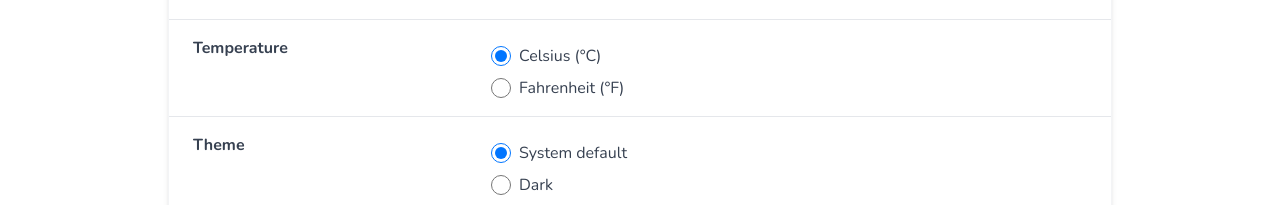
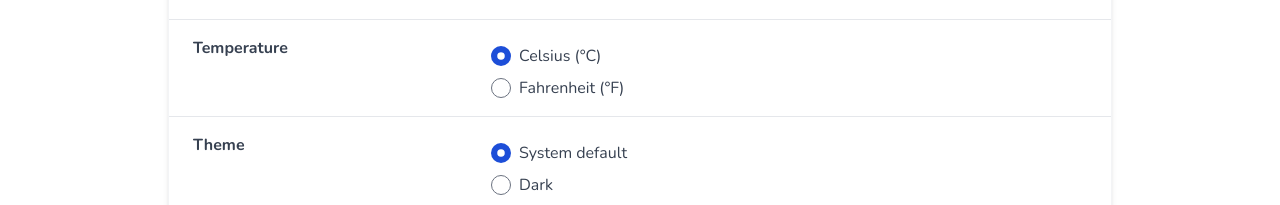
Before and after one commit to ar-rohman/glow, a Vue app: page /setting in a window 1280 px wide. Shown: the part 202-407 px from the top of the page. Built offline with nearby package versions, Linux system fonts and the light colour scheme.

Commit message:
style: fix radio button dark mode

```diff
--- a/package.json
+++ b/package.json
@@ -8,6 +8,7 @@
     "lint": "vue-cli-service lint"
   },
   "dependencies": {
+    "@tailwindcss/forms": "^0.3.4",
     "core-js": "^3.6.5",
     "idb": "^6.1.4",
     "register-service-worker": "^1.7.1",
--- a/src/views/Setting.vue
+++ b/src/views/Setting.vue
@@ -55,14 +55,22 @@
                             <div class="flex flex-col">
                                 <div class="inline-flex items-center mt-2">
                                     <input type="radio" name="temperature" id="celsius"
-                                        class="form-radio h-5 w-5" value="celsius"
+                                        class="h-5 w-5 text-blue-700 dark:bg-dark-900
+                                        dark:checked:bg-blue-700 dark:border-dark-200
+                                        dark:focus:ring-offset-dark-900
+                                        dark:checked:border-current"
+                                        value="celsius"
                                         v-model="temp" @change="setTemp"
                                         :checked="temp === 'celsius'">
                                     <label for="celsius" class="ml-2">Celsius (&deg;C)</label>
                                 </div>
                                 <div class="inline-flex items-center mt-2">
                                     <input type="radio" name="temperature" id="fahrenheit"
-                                        class="form-radio h-5 w-5" value="fahrenheit"
+                                        class="h-5 w-5 text-blue-700 dark:bg-dark-900
+                                        dark:checked:bg-blue-700 dark:border-dark-200
+                                        dark:focus:ring-offset-dark-900
+                                        dark:checked:border-current"
+                                        value="fahrenheit"
                                         v-model="temp" @change="setTemp"
                                         :checked="temp === 'fahrenheit'">
                                     <label for="fahrenheit" class="ml-2">Fahrenheit (&deg;F)</label>
@@ -78,21 +86,32 @@
                             <div class="flex flex-col">
                                 <div class="inline-flex items-center mt-2">
                                     <input type="radio" name="theme" id="default"
-                                        class="form-radio h-5 w-5" value="default"
+                                        class="h-5 w-5 text-blue-700 dark:bg-dark-900
+                                        dark:checked:bg-blue-700 dark:border-dark-200
+                                        dark:focus:ring-offset-dark-900
+                                        dark:checked:border-current"
+                                        value="default"
                                         v-model="theme" @change="setTheme"
                                         :checked="theme === 'default'">
                                     <label for="default" class="ml-2">System default</label>
                                 </div>
                                 <div class="inline-flex items-center mt-2">
                                     <input type="radio" name="theme" id="dark"
-                                        class="form-radio h-5 w-5" value="dark"
+                                        class="h-5 w-5 text-blue-700 dark:bg-dark-900
+                                        dark:checked:bg-blue-700 dark:border-dark-200
+                                        dark:focus:ring-offset-dark-900
+                                        dark:checked:border-current"
+                                        value="dark"
                                         v-model="theme" @change="setTheme"
                                         :checked="theme === 'dark'">
                                     <label for="dark" class="ml-2">Dark</label>
                                 </div>
                                 <div class="inline-flex items-center mt-2">
                                     <input type="radio" name="theme" id="light"
-                                        class="form-radio h-5 w-5" value="light"
+                                        class="h-5 w-5 text-blue-700 dark:bg-dark-900
+                                        dark:checked:bg-blue-700 dark:border-dark-200
+                                        dark:focus:ring-offset-dark-900
+                                        dark:checked:border-current" value="light"
                                         v-model="theme" @change="setTheme"
                                         :checked="theme === 'light'">
                                     <label for="light" class="ml-2">Light</label>
--- a/tailwind.config.js
+++ b/tailwind.config.js
@@ -1,5 +1,6 @@
 const defaultTheme = require('tailwindcss/defaultTheme');
 const colors = require('tailwindcss/colors');
+const forms = require('@tailwindcss/forms');
 
 module.exports = {
     purge: [
@@ -20,13 +21,14 @@ module.exports = {
     variants: {
         extend: {
             display: ['group-focus'],
-            backgroundColor: ['group-focus'],
+            backgroundColor: ['group-focus', 'checked'],
+            backgroundImage: ['checked'],
+            borderColor: ['checked'],
             // opacity: ['disabled'],
             // backgroundColor: ['active'],
         },
     },
-    // plugins: [],
     plugins: [
-        // require('@tailwindcss/forms'),
+        forms,
     ],
 };
```
Also changed, not shown: 1 other file (tests, documents, lock files or other folders).
